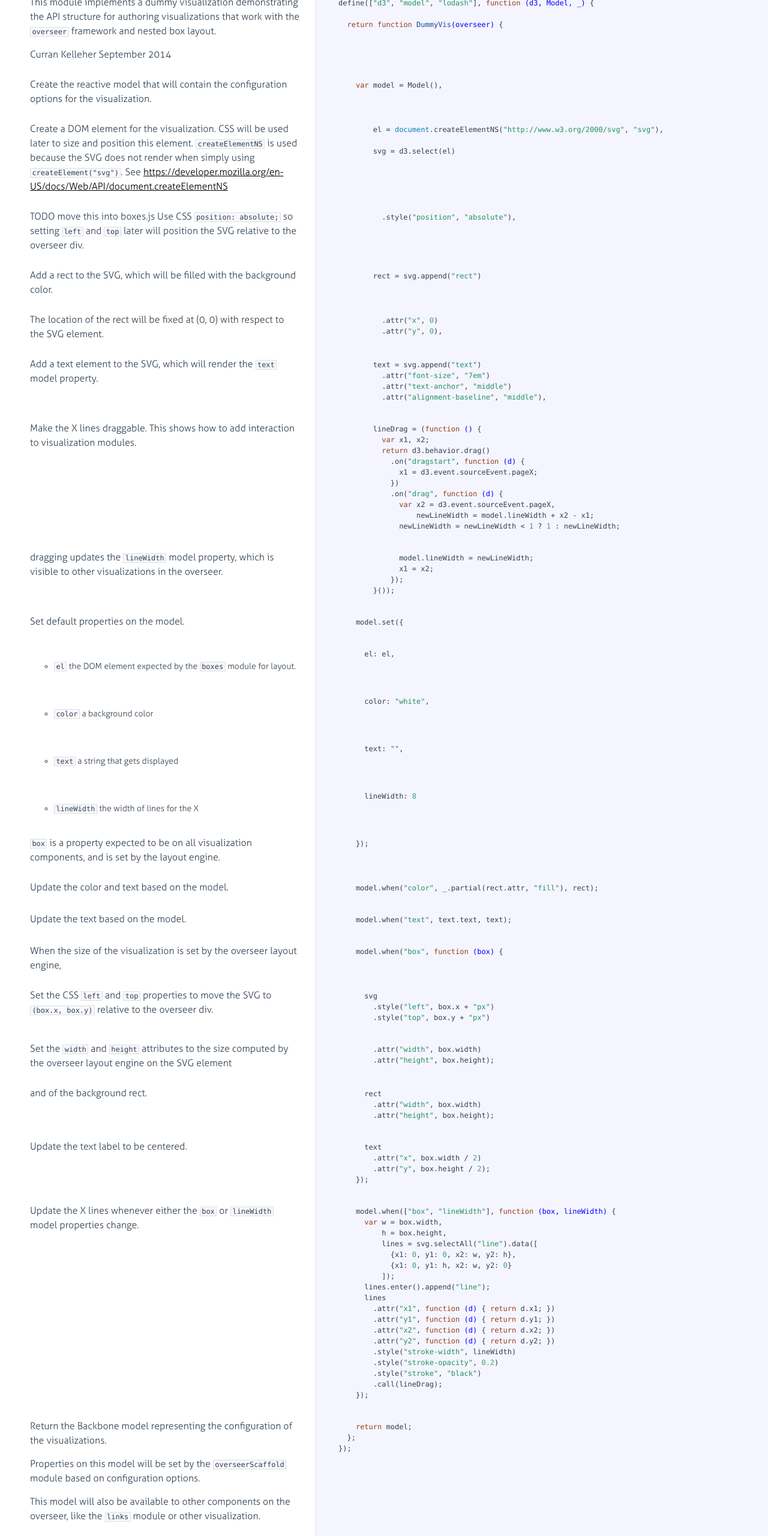
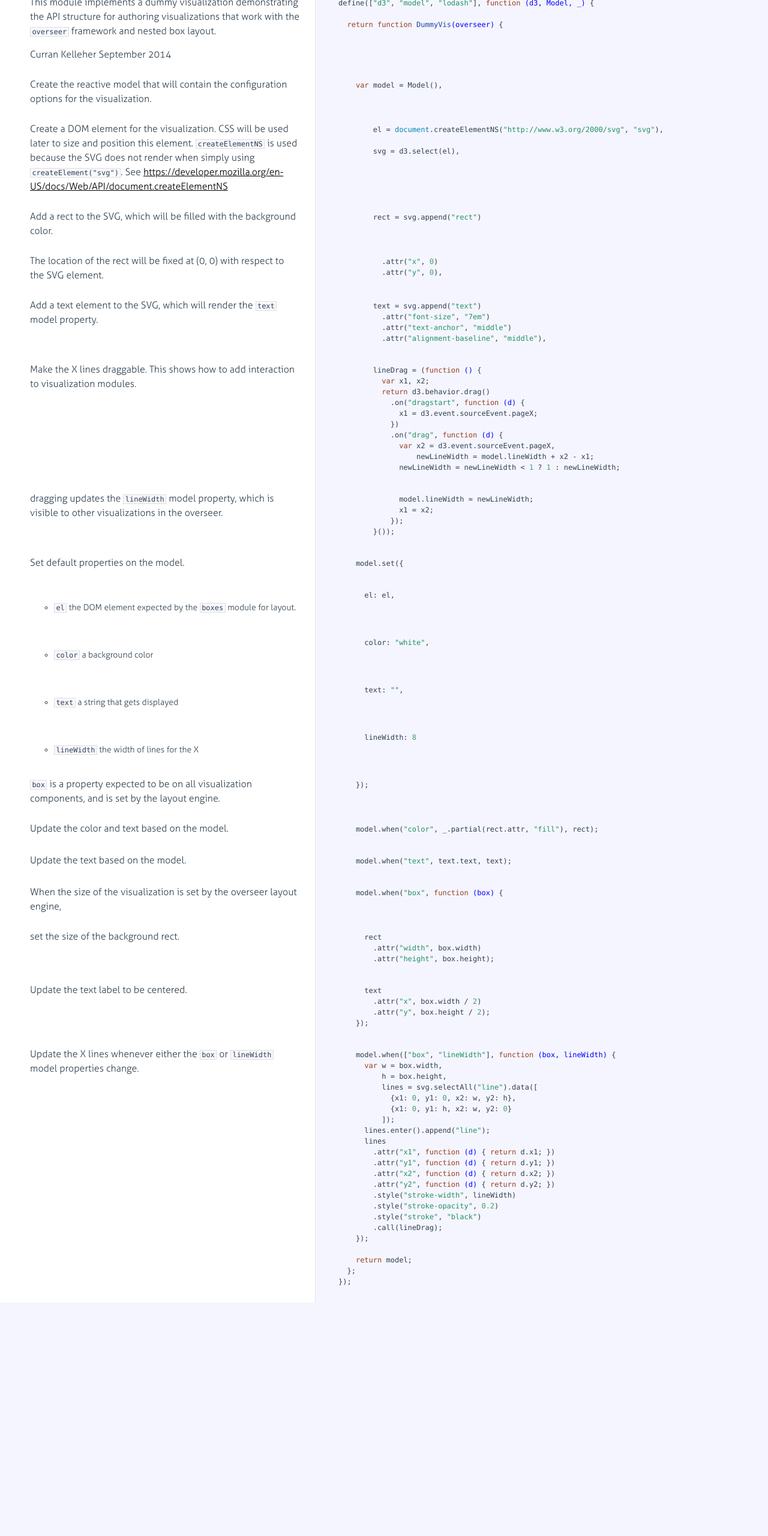
Before and after one commit to curran/model-contrib, a website: page docs/dummyVis.html in a window 1280 px wide. Shown: the part 116-2676 px from the top of the page at 60% size. After the commit the page ends 2287 px from the top, so only its background shows below. Drawn offline with Linux system fonts and the light colour scheme.

Commit message:
Refactored boxes example

```diff
--- a/docs/dummyVis.html
+++ b/docs/dummyVis.html
@@ -73,7 +73,7 @@ See <a href="https://developer.mozilla.org/en-US/docs/Web/API/document.createEle
 
             <div class="content"><div class='highlight'><pre>        el = <span class="hljs-built_in">document</span>.createElementNS(<span class="hljs-string">"http://www.w3.org/2000/svg"</span>, <span class="hljs-string">"svg"</span>),
 
-        svg = d3.select(el)</pre></div></div>
+        svg = d3.select(el),</pre></div></div>
 
         </li>
 
@@ -83,24 +83,6 @@ See <a href="https://developer.mozilla.org/en-US/docs/Web/API/document.createEle
 
               <div class="pilwrap ">
                 <a class="pilcrow" href="#section-4">&#182;</a>
-              </div>
-              <p>TODO move this into boxes.js
-Use CSS <code>position: absolute;</code>
-so setting <code>left</code> and <code>top</code> later will
-position the SVG relative to the overseer div.</p>
-
-            </div>
-
-            <div class="content"><div class='highlight'><pre>          .style(<span class="hljs-string">"position"</span>, <span class="hljs-string">"absolute"</span>),</pre></div></div>
-
-        </li>
-
-
-        <li id="section-5">
-            <div class="annotation">
-
-              <div class="pilwrap ">
-                <a class="pilcrow" href="#section-5">&#182;</a>
               </div>
               <p>Add a rect to the SVG,
 which will be filled with the background color.</p>
@@ -112,11 +94,11 @@ which will be filled with the background color.</p>
         </li>
 
 
-        <li id="section-6">
+        <li id="section-5">
             <div class="annotation">
 
               <div class="pilwrap ">
-                <a class="pilcrow" href="#section-6">&#182;</a>
+                <a class="pilcrow" href="#section-5">&#182;</a>
               </div>
               <p>The location of the rect will be fixed at (0, 0)
 with respect to the SVG element.</p>
@@ -129,11 +111,11 @@ with respect to the SVG element.</p>
         </li>
 
 
-        <li id="section-7">
+        <li id="section-6">
             <div class="annotation">
 
               <div class="pilwrap ">
-                <a class="pilcrow" href="#section-7">&#182;</a>
+                <a class="pilcrow" href="#section-6">&#182;</a>
               </div>
               <p>Add a text element to the SVG,
 which will render the <code>text</code> model property.</p>
@@ -148,11 +130,11 @@ which will render the <code>text</code> model property.</p>
         </li>
 
 
-        <li id="section-8">
+        <li id="section-7">
             <div class="annotation">
 
               <div class="pilwrap ">
-                <a class="pilcrow" href="#section-8">&#182;</a>
+                <a class="pilcrow" href="#section-7">&#182;</a>
               </div>
               <p>Make the X lines draggable. This shows how to add
 interaction to visualization modules.</p>
@@ -173,11 +155,11 @@ interaction to visualization modules.</p>
         </li>
 
 
-        <li id="section-9">
+        <li id="section-8">
             <div class="annotation">
 
               <div class="pilwrap ">
-                <a class="pilcrow" href="#section-9">&#182;</a>
+                <a class="pilcrow" href="#section-8">&#182;</a>
               </div>
               <p>dragging updates the <code>lineWidth</code> model property,
 which is visible to other visualizations in the overseer.</p>
@@ -192,11 +174,11 @@ which is visible to other visualizations in the overseer.</p>
         </li>
 
 
-        <li id="section-10">
+        <li id="section-9">
             <div class="annotation">
 
               <div class="pilwrap ">
-                <a class="pilcrow" href="#section-10">&#182;</a>
+                <a class="pilcrow" href="#section-9">&#182;</a>
               </div>
               <p>Set default properties on the model.</p>
 
@@ -207,11 +189,11 @@ which is visible to other visualizations in the overseer.</p>
         </li>
 
 
-        <li id="section-11">
+        <li id="section-10">
             <div class="annotation">
 
               <div class="pilwrap ">
-                <a class="pilcrow" href="#section-11">&#182;</a>
+                <a class="pilcrow" href="#section-10">&#182;</a>
               </div>
               <ul>
 <li><code>el</code> the DOM element expected by the <code>boxes</code> module for layout.</li>
@@ -224,11 +206,11 @@ which is visible to other visualizations in the overseer.</p>
         </li>
 
 
-        <li id="section-12">
+        <li id="section-11">
             <div class="annotation">
 
               <div class="pilwrap ">
-                <a class="pilcrow" href="#section-12">&#182;</a>
+                <a class="pilcrow" href="#section-11">&#182;</a>
               </div>
               <ul>
 <li><code>color</code> a background color</li>
@@ -241,11 +223,11 @@ which is visible to other visualizations in the overseer.</p>
         </li>
 
 
-        <li id="section-13">
+        <li id="section-12">
             <div class="annotation">
 
               <div class="pilwrap ">
-                <a class="pilcrow" href="#section-13">&#182;</a>
+                <a class="pilcrow" href="#section-12">&#182;</a>
               </div>
               <ul>
 <li><code>text</code> a string that gets displayed</li>
@@ -258,11 +240,11 @@ which is visible to other visualizations in the overseer.</p>
         </li>
 
 
-        <li id="section-14">
+        <li id="section-13">
             <div class="annotation">
 
               <div class="pilwrap ">
-                <a class="pilcrow" href="#section-14">&#182;</a>
+                <a class="pilcrow" href="#section-13">&#182;</a>
               </div>
               <ul>
 <li><code>lineWidth</code> the width of lines for the X</li>
@@ -275,11 +257,11 @@ which is visible to other visualizations in the overseer.</p>
         </li>
 
 
-        <li id="section-15">
+        <li id="section-14">
             <div class="annotation">
 
               <div class="pilwrap ">
-                <a class="pilcrow" href="#section-15">&#182;</a>
+                <a class="pilcrow" href="#section-14">&#182;</a>
               </div>
               <p><code>box</code> is a property expected to be on all
 visualization components, and is set by
@@ -292,11 +274,11 @@ the layout engine.</p>
         </li>
 
 
-        <li id="section-16">
+        <li id="section-15">
             <div class="annotation">
 
               <div class="pilwrap ">
-                <a class="pilcrow" href="#section-16">&#182;</a>
+                <a class="pilcrow" href="#section-15">&#182;</a>
               </div>
               <p>Update the color and text based on the model.</p>
 
@@ -307,11 +289,11 @@ the layout engine.</p>
         </li>
 
 
-        <li id="section-17">
+        <li id="section-16">
             <div class="annotation">
 
               <div class="pilwrap ">
-                <a class="pilcrow" href="#section-17">&#182;</a>
+                <a class="pilcrow" href="#section-16">&#182;</a>
               </div>
               <p>Update the text based on the model.</p>
 
@@ -322,11 +304,11 @@ the layout engine.</p>
         </li>
 
 
-        <li id="section-18">
+        <li id="section-17">
             <div class="annotation">
 
               <div class="pilwrap ">
-                <a class="pilcrow" href="#section-18">&#182;</a>
+                <a class="pilcrow" href="#section-17">&#182;</a>
               </div>
               <p>When the size of the visualization is set
 by the overseer layout engine,</p>
@@ -338,50 +320,13 @@ by the overseer layout engine,</p>
         </li>
 
 
-        <li id="section-19">
+        <li id="section-18">
             <div class="annotation">
 
               <div class="pilwrap ">
-                <a class="pilcrow" href="#section-19">&#182;</a>
+                <a class="pilcrow" href="#section-18">&#182;</a>
               </div>
-              <p>Set the CSS <code>left</code> and <code>top</code> properties
-to move the SVG to <code>(box.x, box.y)</code>
-relative to the overseer div.</p>
-
-            </div>
-
-            <div class="content"><div class='highlight'><pre>      svg
-        .style(<span class="hljs-string">"left"</span>, box.x + <span class="hljs-string">"px"</span>)
-        .style(<span class="hljs-string">"top"</span>, box.y + <span class="hljs-string">"px"</span>)</pre></div></div>
-
-        </li>
-
-
-        <li id="section-20">
-            <div class="annotation">
-
-              <div class="pilwrap ">
-                <a class="pilcrow" href="#section-20">&#182;</a>
-              </div>
-              <p>Set the <code>width</code> and <code>height</code> attributes
-to the size computed by the overseer layout engine
-on the SVG element </p>
-
-            </div>
-
-            <div class="content"><div class='highlight'><pre>        .attr(<span class="hljs-string">"width"</span>, box.width)
-        .attr(<span class="hljs-string">"height"</span>, box.height);</pre></div></div>
-
-        </li>
-
-
-        <li id="section-21">
-            <div class="annotation">
-
-              <div class="pilwrap ">
-                <a class="pilcrow" href="#section-21">&#182;</a>
-              </div>
-              <p>and of the background rect.</p>
+              <p>set the size of the background rect.</p>
 
             </div>
 
@@ -392,11 +337,11 @@ on the SVG element </p>
         </li>
 
 
-        <li id="section-22">
+        <li id="section-19">
             <div class="annotation">
 
               <div class="pilwrap ">
-                <a class="pilcrow" href="#section-22">&#182;</a>
+                <a class="pilcrow" href="#section-19">&#182;</a>
               </div>
               <p>Update the text label to be centered.</p>
 
@@ -410,11 +355,11 @@ on the SVG element </p>
         </li>
 
 
-        <li id="section-23">
+        <li id="section-20">
             <div class="annotation">
 
               <div class="pilwrap ">
-                <a class="pilcrow" href="#section-23">&#182;</a>
+                <a class="pilcrow" href="#section-20">&#182;</a>
               </div>
               <p>Update the X lines whenever either
 the <code>box</code> or <code>lineWidth</code> model properties change.</p>
@@ -438,29 +383,9 @@ the <code>box</code> or <code>lineWidth</code> model properties change.</p>
         .style(<span class="hljs-string">"stroke-opacity"</span>, <span class="hljs-number">0.2</span>)
         .style(<span class="hljs-string">"stroke"</span>, <span class="hljs-string">"black"</span>)
         .call(lineDrag);
-    });</pre></div></div>
+    });
 
-        </li>
-
-
-        <li id="section-24">
-            <div class="annotation">
-
-              <div class="pilwrap ">
-                <a class="pilcrow" href="#section-24">&#182;</a>
-              </div>
-              <p>Return the Backbone model representing the
-configuration of the visualizations.</p>
-<p>Properties on this model will be set
-by the <code>overseerScaffold</code> module
-based on configuration options.</p>
-<p>This model will also be available to other
-components on the overseer, like the <code>links</code>
-module or other visualization.</p>
-
-            </div>
-
-            <div class="content"><div class='highlight'><pre>    <span class="hljs-keyword">return</span> model;
+    <span class="hljs-keyword">return</span> model;
   };
 });</pre></div></div>
 
```
Also changed, not shown: docs/boxes.html (+28 -8 lines), modules/boxes.js (+8 -0 lines), modules/dummyVis.js (+2 -30 lines).
